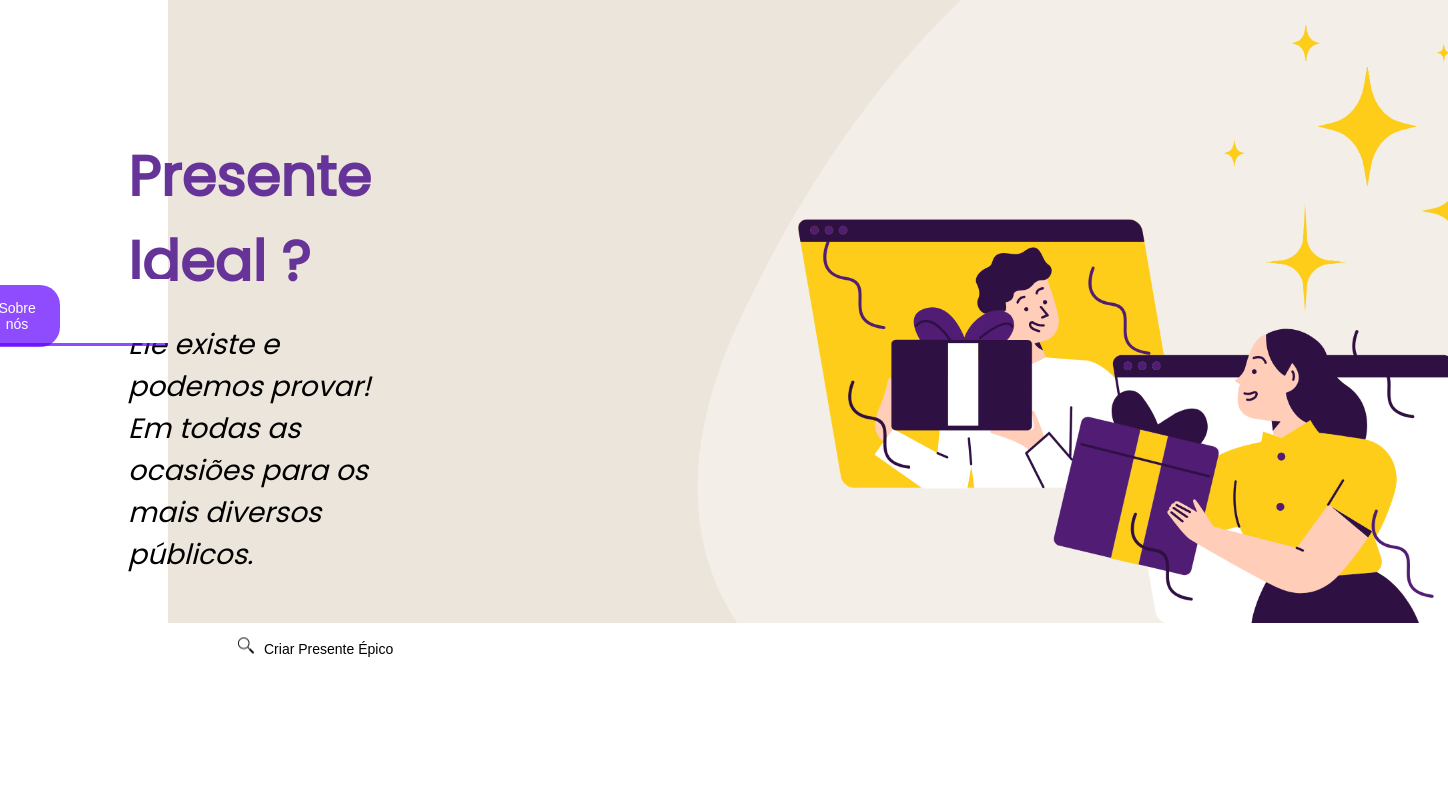
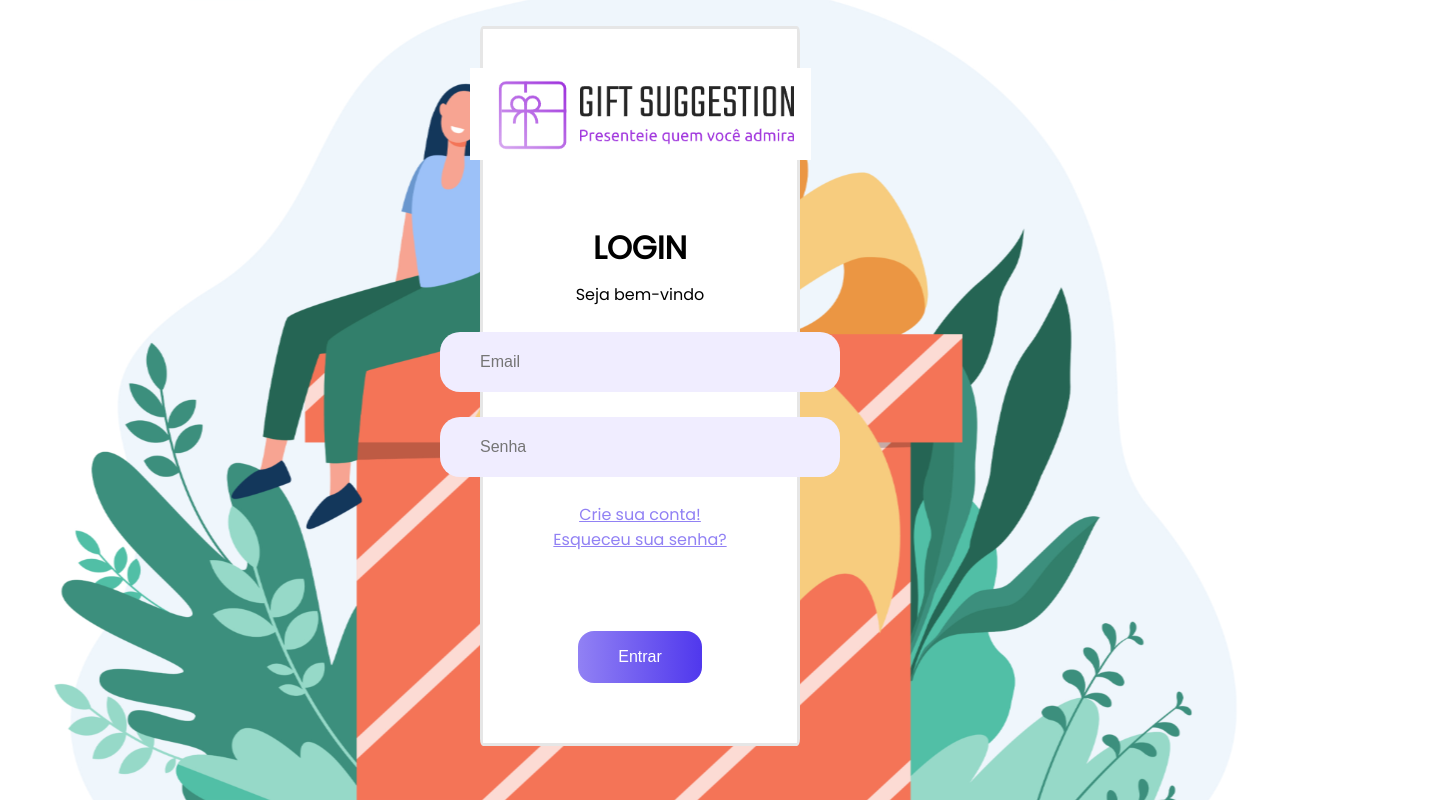
Before and after one commit to brendothierry/gift-suggestion-front-end, a React (Create React App) app: page / in a window 1280 px wide. Shown: the whole page, 1448 px wide, since content can reach past the window. Built offline with nearby package versions, Linux system fonts and the light colour scheme.

Commit message:
Feito o fix da tela home, ajustando rota de botões da navbar.

```diff
--- a/src/components/Navbar/index.jsx
+++ b/src/components/Navbar/index.jsx
@@ -3,24 +3,37 @@ import React from 'react';
 import LogoImagem from '../../Images/logo.png';
 import './styles.css';
 import IconUser from '../../Images/IconUser.svg'
+import { useNavigate } from 'react-router-dom';
 
-class Navbar extends React.Component {
-  render() {
-    const { showButton } = this.props;
+
+const Navbar = ({ showButton, onClick }) => {
+  const navigate = useNavigate();
+
+  const handleClickHome = () => {
+    navigate('/home')
+  }
+
+  const handleClickGiftSuggestion = () => {
+    navigate('/gs-home')
+  }
+
+  const handleClickAboutUs = () => {
+    navigate('/about-us')
+  }
 
   return (
     <nav>
       <div className='line'>
 
         <div className='logo'>
-            <img src={LogoImagem} alt='logo' />
+          <img src={LogoImagem} alt='logo' onClick={handleClickHome} />
         </div>
 
         {showButton && (
-            <button className='sugestao'> Criar Sugestão de Presente </button>
+          <button className='sugestao' onClick={handleClickGiftSuggestion}> Criar Sugestão de Presente </button>
         )}
         {showButton && (
-            <button className='sobre-nos'> Sobre nós </button>
+          <button className='sobre-nos' onClick={handleClickAboutUs}> Sobre nós </button>
         )}
         {showButton && (
           <button className='icone'>
@@ -31,6 +44,5 @@ class Navbar extends React.Component {
     </nav>
   );
 }
-}
 
 export default Navbar;
--- a/src/components/Navbar/styles.css
+++ b/src/components/Navbar/styles.css
@@ -66,7 +66,7 @@ nav {
   margin-left: auto;
   margin-right: 40px;
   transform: scale(1);
-  transition: transform 0.5s ease-in-out;
+  transition: transform 0.5s ;
 
 }
 
@@ -82,12 +82,12 @@ nav {
 }
 
 .icone:hover {
-  transform: scale(1.5);
+  transform: scale(1.01);
 }
 
 .sobre-nos:hover {
-  transform: scale(1.2);
+  transform: scale(1.01);
 }
 .sugestao:hover{
-  transform: scale(1.2);
+  transform: scale(1.01);
 }
--- a/src/main/App.tsx
+++ b/src/main/App.tsx
@@ -16,7 +16,7 @@ function App() {
   return (
     <BrowserRouter>
       <Routes>
-        <Route path="/" element={<Home />}>
+        <Route path="/" element={<Login />}>
         </Route>
         <Route path="/login" element={<Login />}>
         </Route>
--- a/src/services/userService.jsx
+++ b/src/services/userService.jsx
@@ -7,7 +7,9 @@ const UpdateCliente = async (clienteData) => {
         const response = await axios.post(
             `http://localhost:8080/gift-suggestion/gs/create-cliente`, clienteData
         );
-        return response.data
+        if (response.status == 200) {
+            return response.data
+        }
     } catch (error) {
         throw error;
         console.error('Erro ao atualizar cliente:', error);
@@ -19,8 +21,8 @@ const Login = async (clienteData) => {
         const response = await axios.post(
             `http://localhost:8080/gift-suggestion/gs/login`, clienteData
         );
-        if(response.status == 200){
-        return response.data
+        if (response.status == 200) {
+            return response.data
         }
     } catch (error) {
         throw error;
--- a/src/views/home.css
+++ b/src/views/home.css
@@ -1,10 +1,10 @@
 
-.container {
+.container-home{
     background-size: cover;
     background-position: center;
   }
 
-.container img {
+.container-home img {
     height: auto;
     width: 100%;
 
--- a/src/views/home.jsx
+++ b/src/views/home.jsx
@@ -3,11 +3,18 @@ import home from '../Images/home1.png';
 import lupaIcon from '../Images/lupa-home.png';
 import Navbar from '../components/Navbar';
 import './Home.css';
+import { useNavigate } from 'react-router-dom';
 
-class Home extends React.Component {
-  render() {
+const Home = () => {
+
+  const navigate = useNavigate();
+
+  const handleClick = () => {
+    navigate('/gs-home')
+  }
+
   return (
-      <div className='container'>
+    <div className='container-home'>
       <Navbar showButton={true} />
 
       <div className='texto'>
@@ -16,7 +23,7 @@ class Home extends React.Component {
           Ele existe e podemos provar! Em todas as ocasiões para os mais diversos públicos.
         </p>
         <br></br>
-          <button className='gift'>
+        <button className='gift' onClick={handleClick}>
           <img src={lupaIcon} alt='lupa' style={{ width: '16px', marginRight: '10px' }} />
           Criar Presente Épico
         </button>
@@ -26,6 +33,5 @@ class Home extends React.Component {
     </div>
   );
 }
-}
 
 export default Home;
```
Lines whose indentation alone changed are shown as unchanged.
